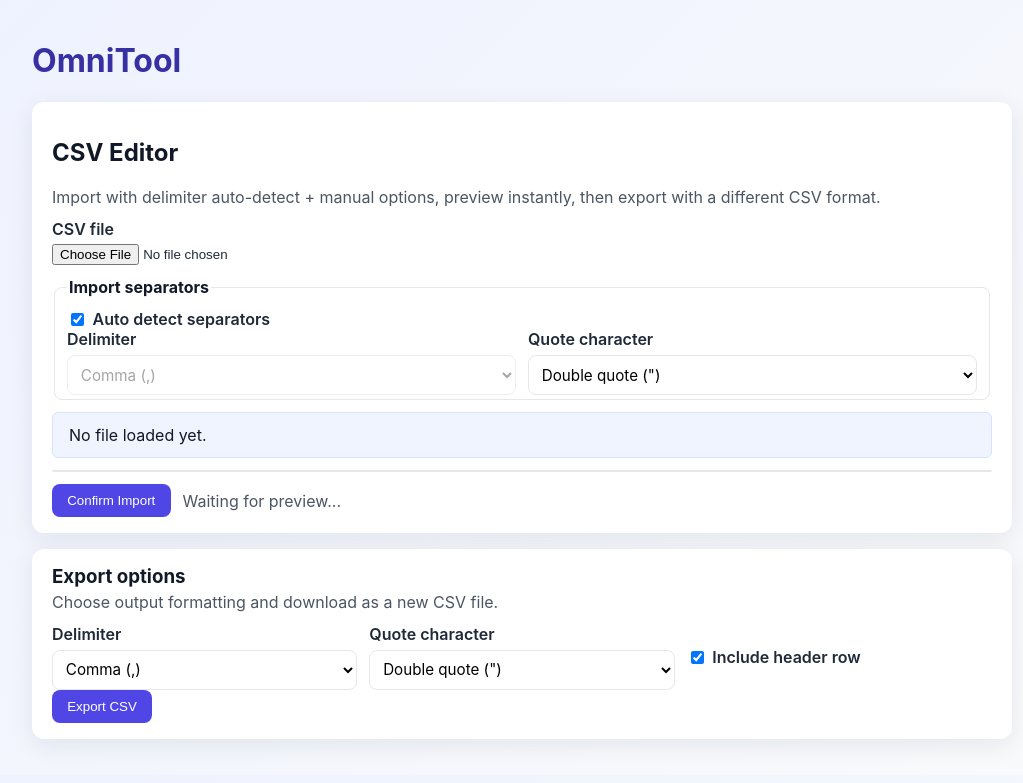
After one commit to Korialstrasz2/OmniTool, a Flask app: page /csv-editor in a window 1280 px wide. The commit adds this page. Shown: the top 783 px of the page, without its empty margins (118-1141 px from the left). Run offline with Flask 3, Linux system fonts and the light colour scheme.

Commit message:
Add CSV editor tool with format preview/export and polish tool gallery

```diff
--- a/app.py
+++ b/app.py
@@ -193,7 +193,15 @@ def tool_detail(tool_id):
         return redirect(url_for('hunyuan3d'))
     if tool_id == 'lyrics-embedder-manager':
         return redirect(url_for('lyrics_embedder'))
+    if tool_id == 'csv-editor':
+        return redirect(url_for('csv_editor'))
     return render_template('tool.html', tool=tool)
+
+
+@app.route('/csv-editor')
+def csv_editor():
+    """CSV import/export formatter with delimiter controls and previews."""
+    return render_template('csv_editor.html')
 
 
 @app.route('/tool/<tool_id>/run', methods=['POST'])
--- a/static/style.css
+++ b/static/style.css
@@ -171,3 +171,79 @@ button:hover {
   font-size: 0.86rem;
   line-height: 1.4;
 }
+
+.hero {
+  background: linear-gradient(135deg, #1f2a6b, #3f5efb);
+  color: #fff;
+}
+.hero h2 {
+  margin-top: 0;
+}
+.hero .lead {
+  color: #e2e8f0;
+  margin-bottom: 0;
+}
+
+.tool-grid {
+  display: grid;
+  grid-template-columns: repeat(auto-fit, minmax(250px, 1fr));
+  gap: 1rem;
+}
+
+.tool-card {
+  background: var(--card-bg);
+  border: 1px solid #dbe4ff;
+  border-radius: 12px;
+  padding: 1rem;
+  box-shadow: 0 10px 24px rgba(79, 70, 229, 0.1);
+}
+
+.tool-card h3 {
+  margin: 0 0 0.45rem;
+}
+
+.tool-card p {
+  margin: 0;
+  color: var(--subtle);
+  min-height: 2.8rem;
+}
+
+.tool-link {
+  display: inline-block;
+  margin-top: 0.8rem;
+  color: var(--primary-strong);
+  font-weight: 600;
+  text-decoration: none;
+}
+
+.tool-link:hover {
+  text-decoration: underline;
+}
+
+.csv-editor .status {
+  margin: 0;
+}
+
+.preview-wrap {
+  overflow: auto;
+  border: 1px solid var(--border);
+  border-radius: 10px;
+  background: #fff;
+}
+
+.preview-table {
+  width: 100%;
+  border-collapse: collapse;
+  min-width: 480px;
+}
+
+.preview-table th,
+.preview-table td {
+  border: 1px solid #eef2ff;
+  padding: 0.45rem 0.55rem;
+  text-align: left;
+}
+
+.preview-table th {
+  background: #f8faff;
+}
--- /dev/null
+++ b/templates/csv_editor.html
@@ -0,0 +1,250 @@
+{% extends 'base.html' %}
+{% block content %}
+<section class="card csv-editor">
+  <div class="card-header">
+    <h2>CSV Editor</h2>
+    <p>Import with delimiter auto-detect + manual options, preview instantly, then export with a different CSV format.</p>
+  </div>
+
+  <div class="stack">
+    <label>
+      CSV file
+      <input id="csv-file" type="file" accept=".csv,text/csv,.txt" />
+    </label>
+
+    <fieldset class="options">
+      <legend>Import separators</legend>
+      <label class="checkbox-inline">
+        <input id="auto-detect" type="checkbox" checked />
+        Auto detect separators
+      </label>
+      <div class="form-grid">
+        <label>
+          Delimiter
+          <select id="import-delimiter">
+            <option value=",">Comma (,)</option>
+            <option value=";">Semicolon (;)</option>
+            <option value="\t">Tab (\t)</option>
+            <option value="|">Pipe (|)</option>
+            <option value=":">Colon (:)</option>
+          </select>
+        </label>
+        <label>
+          Quote character
+          <select id="import-quote">
+            <option value='"'>Double quote (")</option>
+            <option value="'">Single quote (')</option>
+            <option value="">None</option>
+          </select>
+        </label>
+      </div>
+    </fieldset>
+
+    <p class="status" id="detect-result">No file loaded yet.</p>
+    <div class="preview-wrap">
+      <table id="preview-table" class="preview-table"></table>
+    </div>
+
+    <div class="actions">
+      <button id="import-btn" type="button" disabled>Confirm Import</button>
+      <span id="import-status" class="help-text">Waiting for preview...</span>
+    </div>
+  </div>
+</section>
+
+<section class="card csv-editor">
+  <div class="card-header">
+    <h3>Export options</h3>
+    <p>Choose output formatting and download as a new CSV file.</p>
+  </div>
+  <div class="form-grid">
+    <label>
+      Delimiter
+      <select id="export-delimiter">
+        <option value=",">Comma (,)</option>
+        <option value=";">Semicolon (;)</option>
+        <option value="\t">Tab (\t)</option>
+        <option value="|">Pipe (|)</option>
+        <option value=":">Colon (:)</option>
+      </select>
+    </label>
+    <label>
+      Quote character
+      <select id="export-quote">
+        <option value='"'>Double quote (")</option>
+        <option value="'">Single quote (')</option>
+        <option value="">None</option>
+      </select>
+    </label>
+    <label class="checkbox-inline">
+      <input id="export-header" type="checkbox" checked />
+      Include header row
+    </label>
+  </div>
+  <div class="actions">
+    <button id="export-btn" type="button" disabled>Export CSV</button>
+  </div>
+</section>
+
+<script>
+(() => {
+  const fileInput = document.getElementById('csv-file');
+  const autoDetectEl = document.getElementById('auto-detect');
+  const importDelimiterEl = document.getElementById('import-delimiter');
+  const importQuoteEl = document.getElementById('import-quote');
+  const detectResult = document.getElementById('detect-result');
+  const previewTable = document.getElementById('preview-table');
+  const importBtn = document.getElementById('import-btn');
+  const importStatus = document.getElementById('import-status');
+  const exportDelimiterEl = document.getElementById('export-delimiter');
+  const exportQuoteEl = document.getElementById('export-quote');
+  const exportHeaderEl = document.getElementById('export-header');
+  const exportBtn = document.getElementById('export-btn');
+
+  const DELIMITERS = [',', ';', '\t', '|', ':'];
+  const PREVIEW_ROWS = 12;
+
+  let rawText = '';
+  let parsedRows = [];
+  let importedRows = null;
+
+  const niceChar = (value) => value === '\t' ? 'tab (\\t)' : value || '(none)';
+
+  function splitCsvLine(line, delimiter, quote) {
+    if (!quote) return line.split(delimiter);
+    const out = [];
+    let cell = '';
+    let inQuotes = false;
+    for (let i = 0; i < line.length; i++) {
+      const ch = line[i];
+      const next = line[i + 1];
+      if (ch === quote) {
+        if (inQuotes && next === quote) {
+          cell += quote;
+          i++;
+        } else {
+          inQuotes = !inQuotes;
+        }
+      } else if (ch === delimiter && !inQuotes) {
+        out.push(cell);
+        cell = '';
+      } else {
+        cell += ch;
+      }
+    }
+    out.push(cell);
+    return out;
+  }
+
+  function parseCsv(text, delimiter, quote) {
+    return text
+      .split(/\r?\n/)
+      .filter((line) => line.length > 0)
+      .map((line) => splitCsvLine(line, delimiter, quote));
+  }
+
+  function scoreDelimiter(text, delimiter) {
+    const sample = text.split(/\r?\n/).slice(0, 20).filter(Boolean);
+    if (!sample.length) return 0;
+    let score = 0;
+    let prevCols = 0;
+    for (const line of sample) {
+      const cols = line.split(delimiter).length;
+      if (cols > 1) score += cols;
+      if (prevCols && cols === prevCols) score += 2;
+      prevCols = cols;
+    }
+    return score;
+  }
+
+  function detectDelimiter(text) {
+    let best = ',';
+    let bestScore = -1;
+    for (const delim of DELIMITERS) {
+      const score = scoreDelimiter(text, delim);
+      if (score > bestScore) {
+        bestScore = score;
+        best = delim;
+      }
+    }
+    return best;
+  }
+
+  function escapeForCsv(value, delimiter, quote) {
+    const text = value == null ? '' : String(value);
+    if (!quote) return text;
+    const needsQuote = text.includes(delimiter) || text.includes('\n') || text.includes(quote);
+    const escaped = text.replaceAll(quote, quote + quote);
+    return needsQuote ? `${quote}${escaped}${quote}` : escaped;
+  }
+
+  function renderPreview(rows) {
+    previewTable.innerHTML = '';
+    if (!rows.length) return;
+    const limited = rows.slice(0, PREVIEW_ROWS);
+    limited.forEach((row, rowIndex) => {
+      const tr = document.createElement('tr');
+      row.forEach((value) => {
+        const cell = document.createElement(rowIndex === 0 ? 'th' : 'td');
+        cell.textContent = value;
+        tr.appendChild(cell);
+      });
+      previewTable.appendChild(tr);
+    });
+  }
+
+  function refreshPreview() {
+    if (!rawText) return;
+    const delimiter = autoDetectEl.checked ? detectDelimiter(rawText) : importDelimiterEl.value;
+    const quote = importQuoteEl.value;
+    if (autoDetectEl.checked) importDelimiterEl.value = delimiter;
+    parsedRows = parseCsv(rawText, delimiter, quote);
+    detectResult.textContent = `Detected/import delimiter: ${niceChar(delimiter)} · Quote: ${niceChar(quote)} · Rows: ${parsedRows.length}`;
+    renderPreview(parsedRows);
+    importBtn.disabled = parsedRows.length === 0;
+  }
+
+  fileInput.addEventListener('change', async () => {
+    const [file] = fileInput.files;
+    if (!file) return;
+    rawText = await file.text();
+    importStatus.textContent = 'Preview generated. Confirm import to enable export.';
+    refreshPreview();
+  });
+
+  autoDetectEl.addEventListener('change', () => {
+    importDelimiterEl.disabled = autoDetectEl.checked;
+    refreshPreview();
+  });
+
+  importDelimiterEl.addEventListener('change', refreshPreview);
+  importQuoteEl.addEventListener('change', refreshPreview);
+
+  importBtn.addEventListener('click', () => {
+    importedRows = parsedRows.map((row) => [...row]);
+    importStatus.textContent = `Imported ${importedRows.length} rows. Ready to export.`;
+    exportBtn.disabled = importedRows.length === 0;
+  });
+
+  exportBtn.addEventListener('click', () => {
+    if (!importedRows || !importedRows.length) return;
+    const delimiter = exportDelimiterEl.value;
+    const quote = exportQuoteEl.value;
+    let rows = importedRows;
+    if (!exportHeaderEl.checked && rows.length > 1) {
+      rows = rows.slice(1);
+    }
+    const output = rows.map((row) => row.map((cell) => escapeForCsv(cell, delimiter, quote)).join(delimiter)).join('\n');
+    const blob = new Blob([output], { type: 'text/csv;charset=utf-8' });
+    const url = URL.createObjectURL(blob);
+    const a = document.createElement('a');
+    a.href = url;
+    a.download = 'converted.csv';
+    a.click();
+    URL.revokeObjectURL(url);
+  });
+
+  importDelimiterEl.disabled = autoDetectEl.checked;
+})();
+</script>
+{% endblock %}
--- a/tools.json
+++ b/tools.json
@@ -52,5 +52,11 @@
     "name": "Lyrics Embedder Manager",
     "description": "Embed lyrics into audio tags with provider fallbacks and optional AI metadata recovery.",
     "command": ""
+  },
+  {
+    "id": "csv-editor",
+    "name": "CSV Editor",
+    "description": "Import CSV files with delimiter detection and export with custom formatting options.",
+    "command": ""
   }
 ]
```
Also changed, not shown: templates/index.html (+12 -4 lines).
